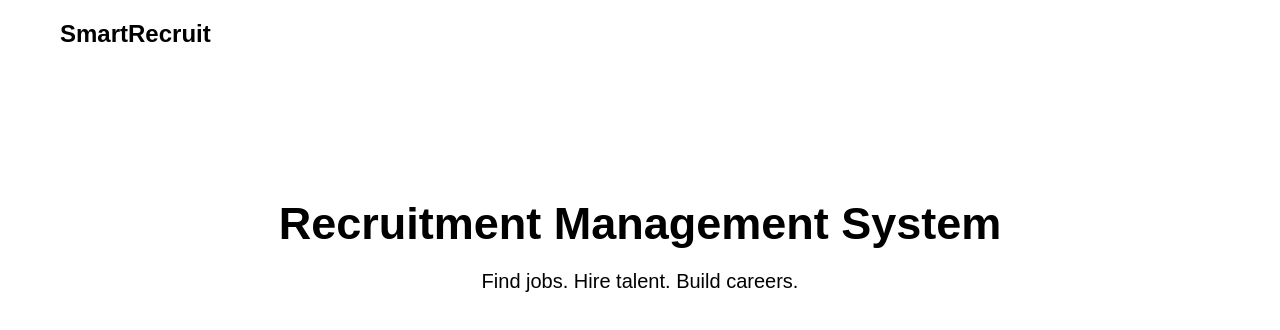
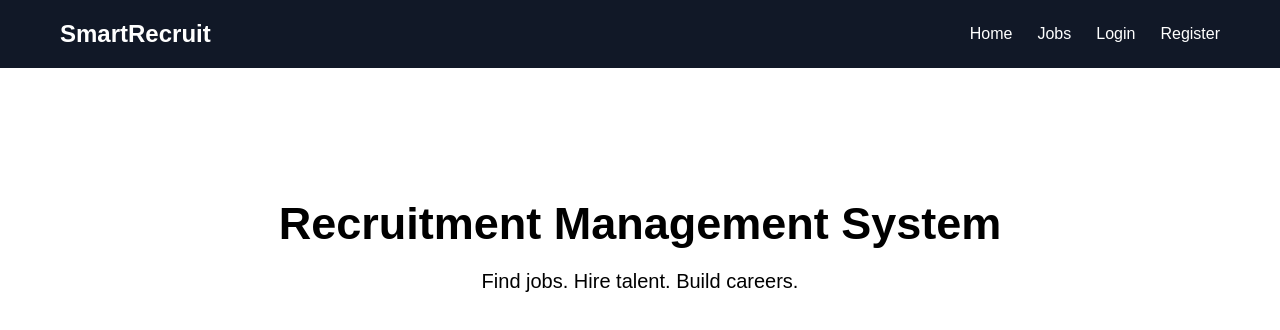
Before and after one commit to muthaiyar2007/Recruitment-Management-System, a React (Vite) app: page / in a window 1280 px wide. Shown: the top 330 px of the page. Built offline with nearby package versions, Linux system fonts and the light colour scheme.

Commit message:
Describe what you changed

```diff
--- a/src/index.css
+++ b/src/index.css
@@ -8,11 +8,7 @@ nav {
   justify-content: space-between;
   align-items: center;
   padding: 20px 60px;
-<<<<<<< HEAD
-  background: #01050e;
-=======
-  background: #030303;
->>>>>>> 2d322459a0b6521238207a58edc0427de724135e
+  background: #111827;
   color: white;
 }
 
```
